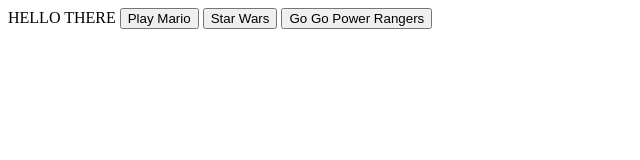
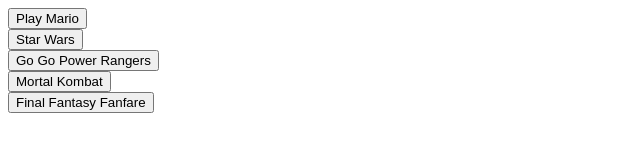
Before and after one commit to koop4/musicVibe, a plain HTML site: page index.html in a window 1280 px wide. Shown: the whole page, without its empty margins (0-640 px from the left). Drawn offline with Linux system fonts and the light colour scheme.

Commit message:
adds ff and mk patterns

```diff
--- a/index.html
+++ b/index.html
@@ -7,12 +7,15 @@
     <meta name="viewport" content="width=device-width, initial-scale=1">
 </head>
 <body>
-    HELLO THERE
-    <button type="button" onclick="playMario()"> Play Mario </button>
+    <button type="button" onclick="playMario()"> Play Mario </button><br>
 
-    <button type="button" onclick="playStarWars()"> Star Wars </button>
+    <button type="button" onclick="playStarWars()"> Star Wars </button><br>
 
-    <button type="button" onclick="playPowerRangers()"> Go Go Power Rangers </button>
+    <button type="button" onclick="playPowerRangers()"> Go Go Power Rangers </button><br>
+
+    <button type="button" onclick="playMK()"> Mortal Kombat </button><br>
+
+    <button type="button" onclick="playFF()"> Final Fantasy Fanfare </button><br>
 
 </body>
 </html>
@@ -20,6 +23,14 @@
 <script>
     function playPowerRangers() {
         navigator.vibrate([150,150,150,150,75,75,150,150,150,150,450]);
+    }
+
+    function playMK() {
+        navigator.vibrate([100,200,100,200,100,200,100,200,100,100,100,100,100,200,100,200,100,200,100,200,100,100,100,100,100,200,100,200,100,200,100,200,100,100,100,100,100,100,100,100,100,100,50,50,100,800]);
+    }
+
+    function playFF() {
+        navigator.vibrate([50,100,50,100,50,100,400,100,300,100,350,50,200,100,100,50,600]);
     }
 
 
```
